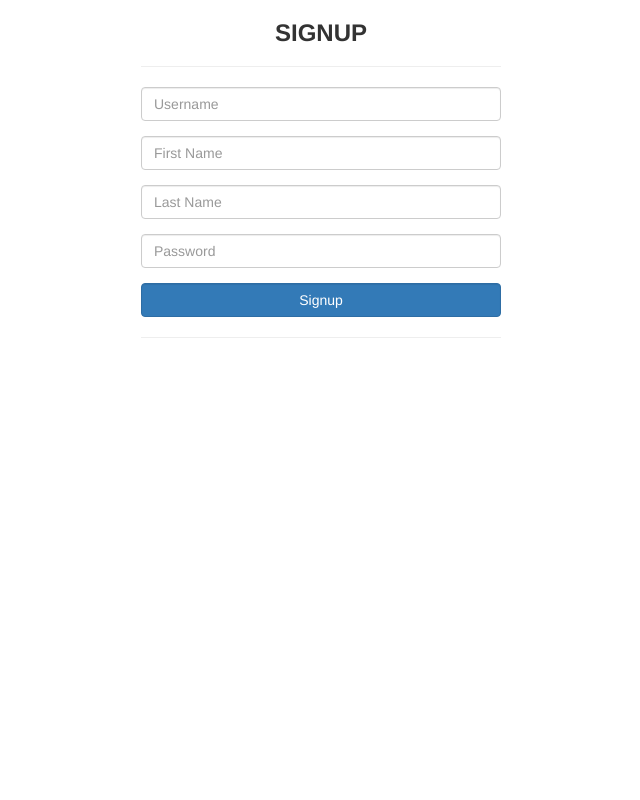
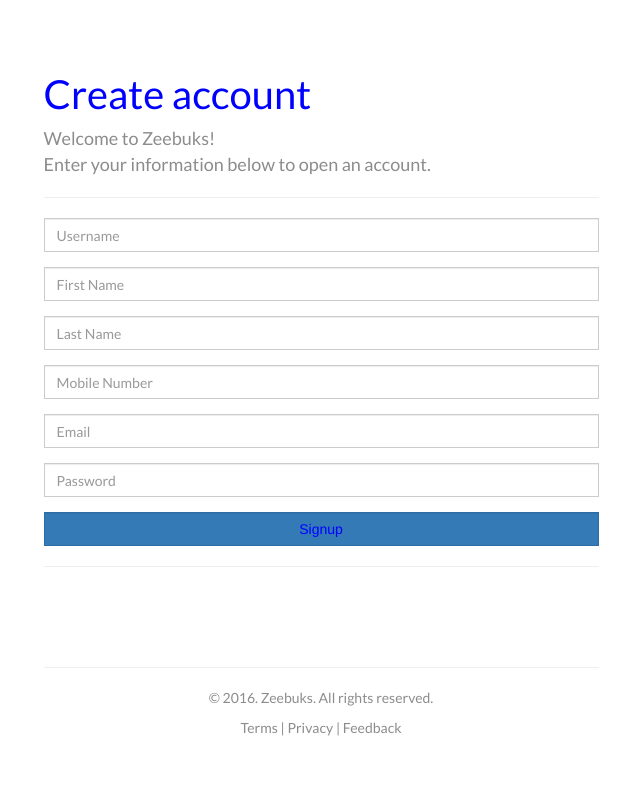
Before and after one commit to adelbertontheline/myZeebuks, a Django app: page /signup/ in a window 1280 px wide. Shown: the whole page, without its empty margins (319-959 px from the left). Run offline with Django 3.2, Linux system fonts and the light colour scheme; some libraries are stand-ins or nearby versions.

Commit message:
sign-up page

```diff
--- a/static/style.css
+++ b/static/style.css
@@ -36,6 +36,15 @@
 	width: 100%;
 }
 
+.form-control {
+	border-radius: 0px;
+	color: blue;
+}
+
+
+
+
+
 .stage-bg {
 	background: url('/static/img/bg3.png') no-repeat;
 	background-size: cover;
@@ -70,3 +79,16 @@
 .text-gray {
 	color: #8c8c8c;
 }
+
+
+
+
+
+.sign-up-bg__text-container {
+	background-color: #fff;
+	height: auto;
+	min-height: 100vh;
+	color: blue;
+	display: flex;
+	align-items: center;
+}
--- a/templates/signup.html
+++ b/templates/signup.html
@@ -6,10 +6,17 @@
     <meta http-equiv="X-UA-Compatible" content="IE=edge">
     <meta name="viewport" content="width=device-width, initial-scale=1">
 
+    <!-- Fonts -->
+    <link href='https://fonts.googleapis.com/css?family=Montserrat' rel='stylesheet' type='text/css'>
+    <link rel="stylesheet" type="text/css" href="//fonts.googleapis.com/css?family=Lato" />
+
     <!-- Bootstrap -->
     <link rel="stylesheet" href="{% static 'bootstrap-3.3.5-dist/css/bootstrap.css' %}">
     <!-- Font Awesome -->
     <link rel="stylesheet" href="{% static 'font-awesome-4.6.1/css/font-awesome.css' %}">
+    <!-- Custom CSS -->
+    <link rel="stylesheet" href="{% static 'style.css' %}">
+
     <!-- jQuery -->
     <script type="text/javascript" src="{% static 'jquery/jquery-1.11.3.js' %}"></script>
     <!-- Bootstrap -->
@@ -19,11 +26,17 @@
     <title>iLib Signup</title>
 </head>
 <body>
- <div class="container">
+    <section class="sign-up">
+        <div class="container sign-up-bg__text-container">
+            <div class="section-content">
                 <form action="/signup/" method="post">{% csrf_token %}
                     <div class="row">
-                <div class="col-xs-offset-4 col-xs-4">
-                    <h3 class="text-center"><strong>SIGNUP</strong></h3>
+                        <div class="col-md-offset-3 col-md-6 col-sm-offset-2 col-sm-8 col-xs-offset-1 col-xs-10">
+                            <h1>Create account</h1>
+                            <p class="text-gray">
+                                Welcome to Zeebuks!<br>
+                                Enter your information below to open an account.
+                            </p>
                             <hr>
                             <div class="form-group">
                                 <input type="text" class="form-control" id="username" name="username" placeholder="Username">
@@ -35,10 +48,17 @@
                                 <input type="text" class="form-control" id="lastname" name="lastname" placeholder="Last Name">
                             </div>
                             <div class="form-group">
+                                <input type="number" class="form-control" id="mobile" name="mobile" placeholder="Mobile Number">
+                            </div>
+                            <div class="form-group">
+                                <input type="email" class="form-control" id="email" name="email" placeholder="Email">
+                            </div>
+                            <div class="form-group">
                                 <input type="password" class="form-control" id="password" name="password" placeholder="Password">
                             </div>
                             <button type="submit" class="btn btn-primary form-control">Signup</button>
                             <hr>
+
                             {% if message == None %}
 
                             {% else %}
@@ -49,6 +69,18 @@
                         </div>
                     </div>
                 </form>
+                <div class="row">
+                    <div class="col-xs-offset-3 col-xs-6">
+                        <div style="margin-top: 10vh">
+                            <hr>
+                            <p class="text-center font-size-14 text-gray">&copy; 2016. Zeebuks. All rights reserved.</p>
+                            <p class="text-center font-size-14 text-gray"><a class="font-size-14 text-gray" href="">Terms</a> | <a class="font-size-14 text-gray" href="">Privacy</a> | <a class="font-size-14 text-gray" href="">Feedback</a></p>
                         </div>
+                    </div>
+                </div>
+            </div>
+        </div>
+    </section>
+
 </body>
 </html>
```
Also changed, not shown: db.sqlite3, static/img/computer.jpg (added). Lines whose indentation alone changed are shown as unchanged.
